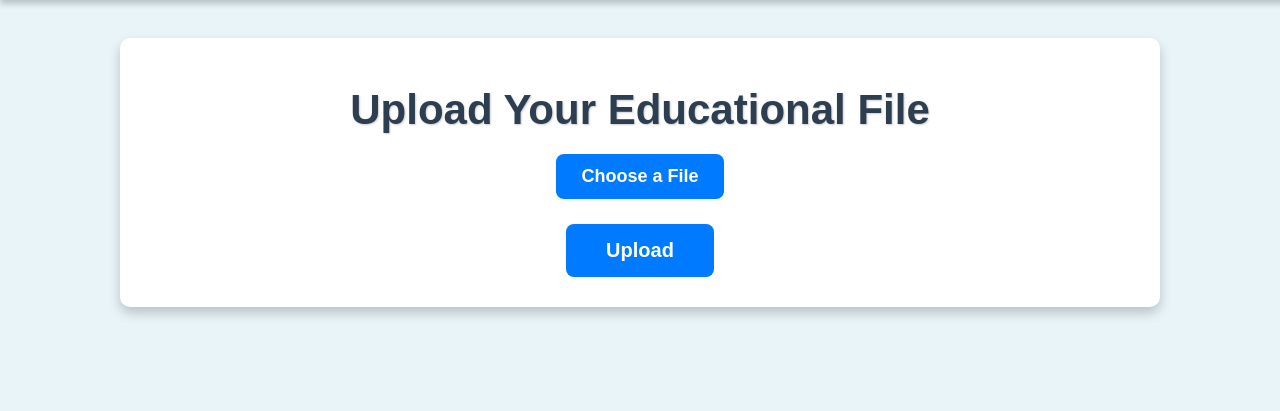
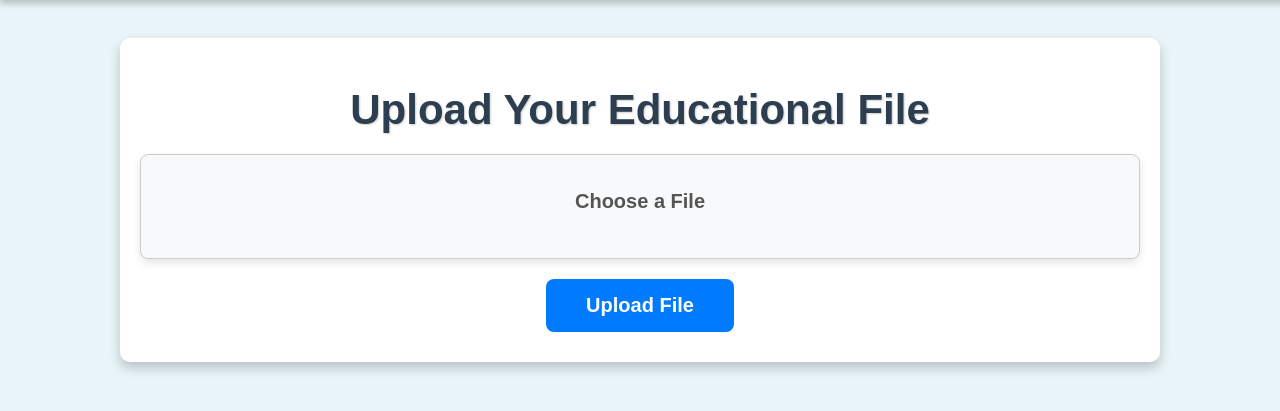
Before and after one commit to eemreguven/EduQ, a Flask app: page /upload in a window 1280 px wide. Shown: the part 62-473 px from the top of the page. Run offline with Flask 3, Linux system fonts and the light colour scheme.

Commit message:
Enhanced file choice implementation

```diff
--- a/static/style.css
+++ b/static/style.css
@@ -211,6 +211,54 @@ form {
     background-color: #0056b3;
 }
 
+/* File Card Styling */
+.file-card {
+    background-color: #f8f9fa;
+    border: 1px solid #ccc;
+    border-radius: 8px;
+    padding: 15px;
+    margin-top: 20px;
+    text-align: center;
+    box-shadow: 0 4px 8px rgba(0, 0, 0, 0.1);
+    cursor: pointer;
+    transition: background-color 0.3s ease, box-shadow 0.3s ease;
+}
+
+.file-card:hover {
+    background-color: #e8f4f8;
+    box-shadow: 0 6px 12px rgba(0, 0, 0, 0.15);
+}
+
+.file-card-label {
+    cursor: pointer;
+    display: block;
+}
+
+/* File Name Styling */
+.file-name {
+    font-size: 16px;
+    font-weight: bold;
+    color: #2c3e50;
+    margin-top: 10px;
+}
+
+/* Change File Button */
+.upload-button.small {
+    padding: 8px 20px;
+    font-size: 14px;
+    background-color: #007bff;
+    color: white;
+    border: none;
+    border-radius: 5px;
+    cursor: pointer;
+    transition: background-color 0.3s ease;
+    margin-top: 10px;
+}
+
+.upload-button.small:hover {
+    background-color: #0056b3;
+}
+
 /* Align container */
 form {
     text-align: center;
--- a/templates/upload.html
+++ b/templates/upload.html
@@ -8,16 +8,27 @@
     <div class="header">EduQ</div>
     <div class="container">
         <h1>Upload Your Educational File</h1>
+
+        <!-- Upload Form -->
         <form id="uploadForm" method="POST" enctype="multipart/form-data">
-            <!-- File input -->
-            <label for="file" class="file-upload-label" id="fileLabel">Choose a File</label>
-            <input type="file" id="file" name="file" accept=".pdf" required style="display: none;">
+            <!-- File Input (Hidden) -->
+            <input type="file" id="fileInput" name="file" accept=".pdf" required style="display: none;">
 
-            <!-- Upload button -->
-            <div class="upload-button-container">
-                <button type="submit" class="upload-button">Upload</button>
+            <!-- File Card -->
+            <div id="fileCard" class="file-card">
+                <label for="fileInput" class="file-card-label">
+                    <p id="chooseFileText">Choose a File</p>
+                    <p id="selectedFileName" class="file-name" style="display: none;"></p>
+                </label>
+                <button type="button" id="changeFileButton" class="upload-button small" style="display: none;">Change File</button>
+            </div>
+
+            <!-- Upload Button -->
+            <div id="uploadButtonContainer">
+                <button type="submit" class="upload-button">Upload File</button>
             </div>
         </form>
+
         {% with messages = get_flashed_messages() %}
             {% if messages %}
                 <ul>
@@ -29,6 +40,30 @@
         {% endwith %}
     </div>
 
-    <script src="{{ url_for('static', filename='script.js') }}"></script>
+    <script>
+        // JavaScript for dynamic file card display
+        document.addEventListener('DOMContentLoaded', () => {
+            const fileInput = document.getElementById('fileInput');
+            const chooseFileText = document.getElementById('chooseFileText');
+            const selectedFileName = document.getElementById('selectedFileName');
+            const changeFileButton = document.getElementById('changeFileButton');
+
+            // Display file name and show "Change File" button when a file is selected
+            fileInput.addEventListener('change', () => {
+                const file = fileInput.files[0];
+                if (file) {
+                    selectedFileName.textContent = `Selected File: ${file.name}`;
+                    selectedFileName.style.display = 'block';
+                    chooseFileText.style.display = 'none'; // Hide "Choose a File" text
+                    changeFileButton.style.display = 'inline-block'; // Show "Change File" button
+                }
+            });
+
+            // Open file selection dialog when "Change File" is clicked
+            changeFileButton.addEventListener('click', () => {
+                fileInput.click(); // Trigger the file input click event
+            });
+        });
+    </script>
 </body>
 </html>
```
